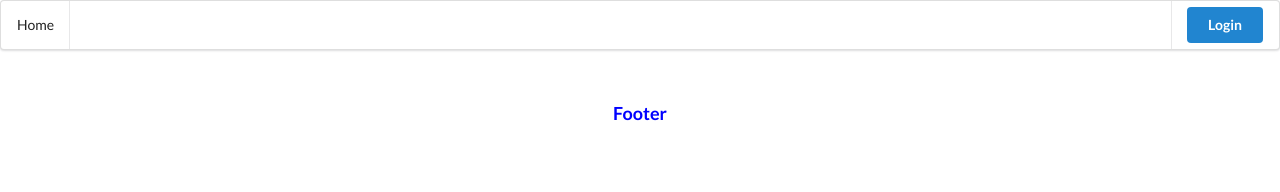
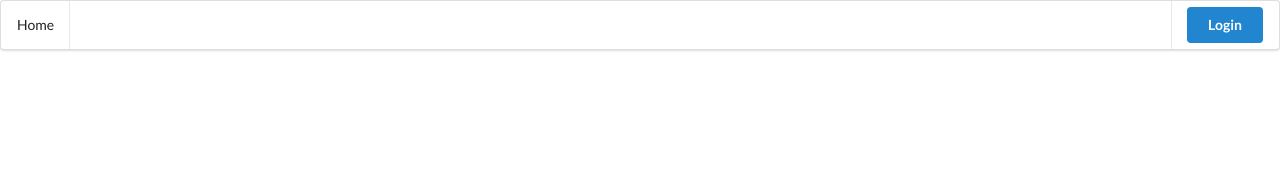
Before and after one commit to Douglas-J-Johnson/rpi-sprinkler-controller-client, a Vue app: page / in a window 1280 px wide. Shown: the top 192 px of the page. Built offline with nearby package versions, Linux system fonts and the light colour scheme.

Commit message:
clean out AppFooter intial temporary content

```diff
--- a/src/components/AppFooter.vue
+++ b/src/components/AppFooter.vue
@@ -1,7 +1,5 @@
 <template>
-    <div id="app-footer">
-        <h3>Footer</h3>
-    </div>
+    <div id="app-footer"></div>
 </template>
 
 <script>
@@ -11,7 +9,5 @@ export default {
 </script>
 
 <style scoped>
-    #app-footer {
-        color: blue;
-    }
+    #app-footer { }
 </style>
```
